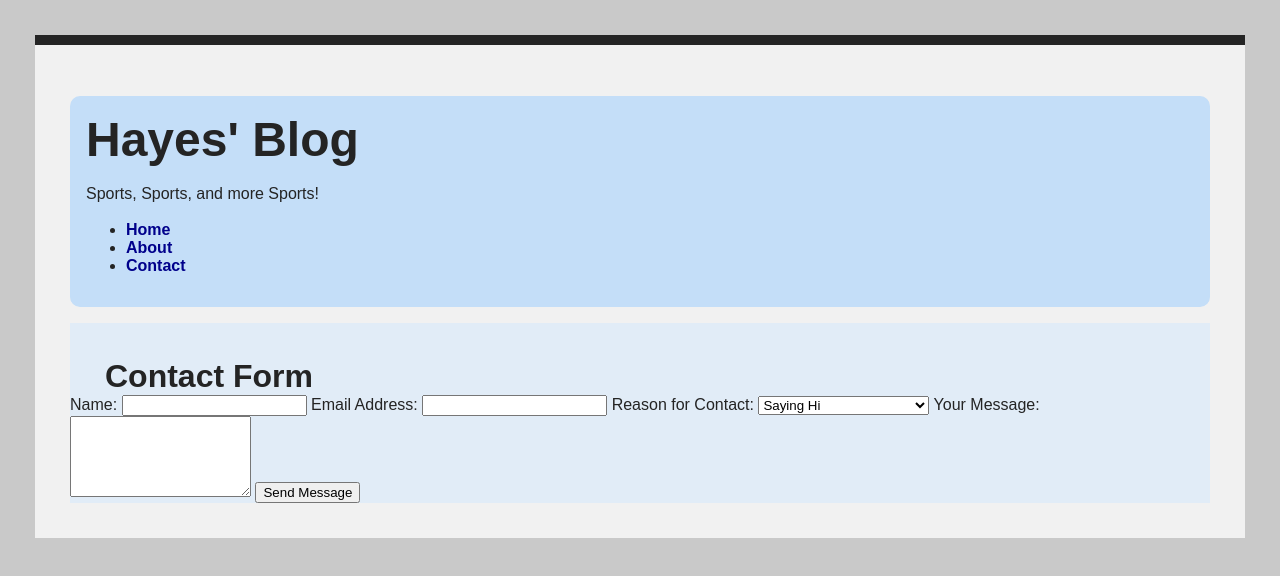
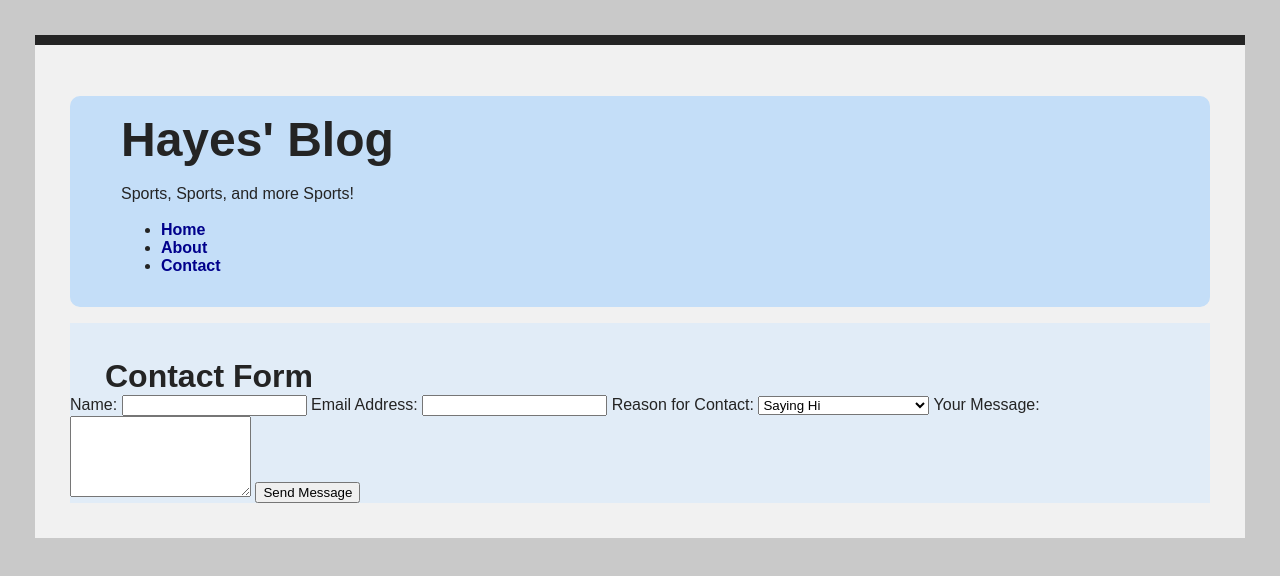
Before and after one commit to hayesse22/mi349_blog, a plain HTML site: page contact.html in a window 1280 px wide. Drawn offline with Linux system fonts and the light colour scheme.

Commit message:
header fix

```diff
--- a/contact.html
+++ b/contact.html
@@ -8,6 +8,7 @@
   </head>
   <body>
     <header>
+    <section id="header">
       <h1>Hayes' Blog</h1>
       <p>Sports, Sports, and more Sports!</p>
       <nav>
@@ -17,6 +18,7 @@
           <li><a href="contact.html" class="active">Contact</a></li>
         </ul>
       </nav>
+      </section>
     </header>
 
     <Section id="contact">
```
Also changed, not shown: about.html (+2 -0 lines).
